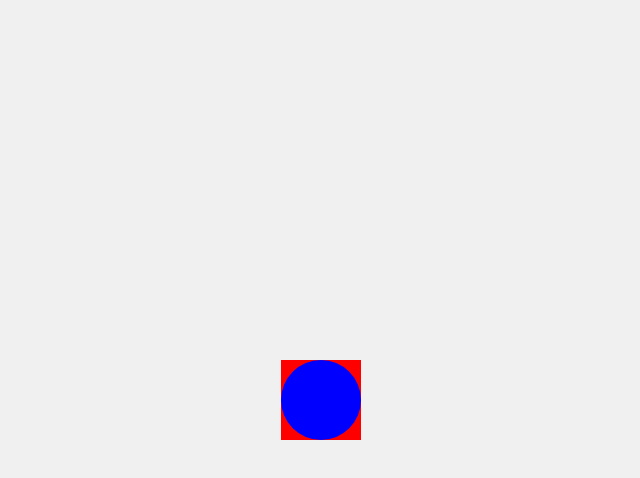
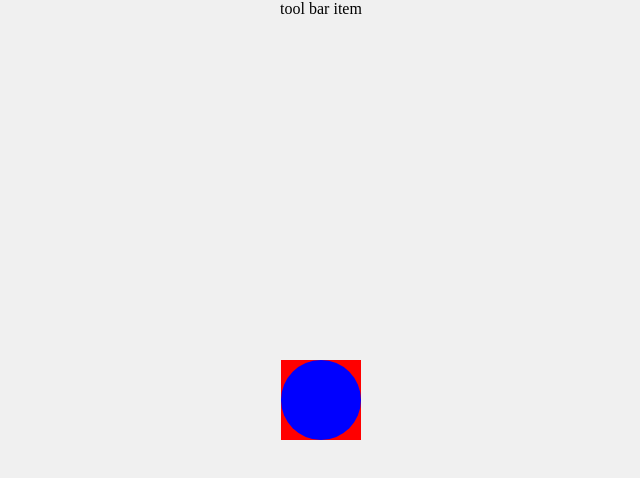
Before and after one commit to williamowen65/my-data-vista, a website: page client/pages/home/index.html in a window 1280 px wide. Shown: the whole page, without its empty margins (319-959 px from the left). Drawn offline with Linux system fonts and the light colour scheme; files that its build step writes are made by us from their sources; files whose address does not match are found by name.

Commit message:
Top bar - centered

```diff
--- a/client/pages/home/index.html
+++ b/client/pages/home/index.html
@@ -15,7 +15,8 @@
         position: absolute;
         width: 100%;
         height: 100%;
-
+        z-index: 100;
+        user-select: none;;
       }
 
       #svg-root {
@@ -23,6 +24,15 @@
         width: 100vw;
         height: 100vh;
         background-color: #f0f0f0;
+      }
+      #menu-top{
+        width: 100%;
+        display: flex;
+        justify-content: center;
+      }
+      #toolbar-top{
+        border-radius: 5px;
+        box-shadow: 5px 5px 5px solid black;
       }
     </style>
 
@@ -36,6 +46,9 @@
           <!-- All of these Items are position absolute -->
           <div id="welcome-screen"></div>
           <div id="menu-top">
+            <div id="toolbar-top">
+                tool bar item
+            </div>
             <div id="dropdown-menu"></div>
           </div>
           <footer id="menu-bottom"></footer>
@@ -45,7 +58,7 @@
           <!-- Example Shapes -->
           <rect x="-50" y="-50" width="100" height="100" fill="red"/>
           <circle cx="0" cy="0" r="50" fill="blue"/>
-      </svg>
+        </svg>
       </div>
 
       <script src="home/pan-zoom.js"> </script>
--- a/client/pages/home/pan-zoom.js
+++ b/client/pages/home/pan-zoom.js
@@ -1,6 +1,7 @@
 document.addEventListener('DOMContentLoaded', function() {
 
     const svg = document.getElementById("svg-root");
+    const page = document.getElementById("my-observation-hub-app");
 
         let viewBox = { x: -500, y: -500, width: 1000, height: 1000 };
         let isPanning = false, startX, startY, startViewBoxX, startViewBoxY;
@@ -12,7 +13,7 @@
         }
 
         // Mouse down to start panning
-        svg.addEventListener("mousedown", (e) => {
+        page.addEventListener("mousedown", (e) => {
             isPanning = true;
             startX = e.clientX;
             startY = e.clientY;
@@ -22,7 +23,7 @@
         });
 
         // Mouse move to pan
-        svg.addEventListener("mousemove", (e) => {
+        page.addEventListener("mousemove", (e) => {
             if (!isPanning) return;
             let dx = (e.clientX - startX) * (viewBox.width / window.innerWidth);
             let dy = (e.clientY - startY) * (viewBox.height / window.innerHeight);
@@ -32,18 +33,18 @@
         });
 
         // Mouse up to stop panning
-        svg.addEventListener("mouseup", () => {
+        page.addEventListener("mouseup", () => {
             isPanning = false;
             svg.style.cursor = "grab";
         });
 
-        svg.addEventListener("mouseleave", () => {
+        page.addEventListener("mouseleave", () => {
             isPanning = false;
             svg.style.cursor = "grab";
         });
 
         // Zoom with mouse wheel
-        svg.addEventListener("wheel", (e) => {
+        page.addEventListener("wheel", (e) => {
             e.preventDefault();
             let zoom = e.deltaY < 0 ? 1 / zoomFactor : zoomFactor;
             let mouseX = e.clientX / window.innerWidth;
@@ -61,7 +62,7 @@
         });
 
         // Handle touch events
-        svg.addEventListener("touchstart", (e) => {
+        page.addEventListener("touchstart", (e) => {
             if (e.touches.length === 1) {
                 // Single finger touch (pan)
                 isPanning = true;
@@ -75,7 +76,7 @@
             }
         });
 
-        svg.addEventListener("touchmove", (e) => {
+        page.addEventListener("touchmove", (e) => {
             if (e.touches.length === 1 && isPanning) {
                 // Pan
                 let dx = (e.touches[0].clientX - startX) * (viewBox.width / window.innerWidth);
@@ -104,7 +105,7 @@
             }
         });
 
-        svg.addEventListener("touchend", () => {
+        page.addEventListener("touchend", () => {
             isPanning = false;
             touchDistance = null;
         });
```
